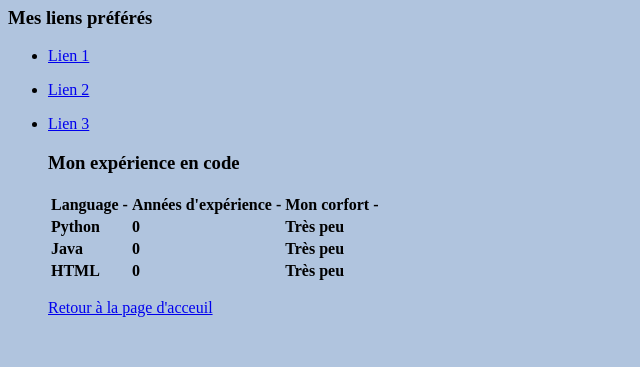
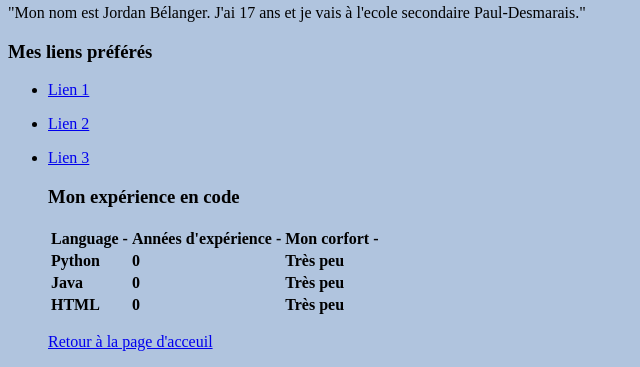
Before and after one commit to jordanbelanger/jordanbelanger.github.io, a plain HTML site: page biographie.html in a window 1280 px wide. Shown: the part 543-910 px from the top of the page, without its empty margins (0-640 px from the left). Before the commit the page ends 876 px from the top, so only its background shows below. Drawn offline with Linux system fonts and the light colour scheme.

Commit message:
Update biographie.html

```diff
--- a/biographie.html
+++ b/biographie.html
@@ -8,7 +8,8 @@
 <h1>Jordan Belanger</h1>
 <h2>Une image de moi et mes amis</h2>
 <img src="https://jordanbelanger.github.io/IMG_8725.JPG" alt="Jordan" width="300">
-
+           <p>
+               "Mon nom est Jordan Bélanger. J'ai 17 ans et je vais à l'ecole secondaire Paul-Desmarais."
 <h3>Mes liens préférés</h3>
 <ul>
   <li>
```
